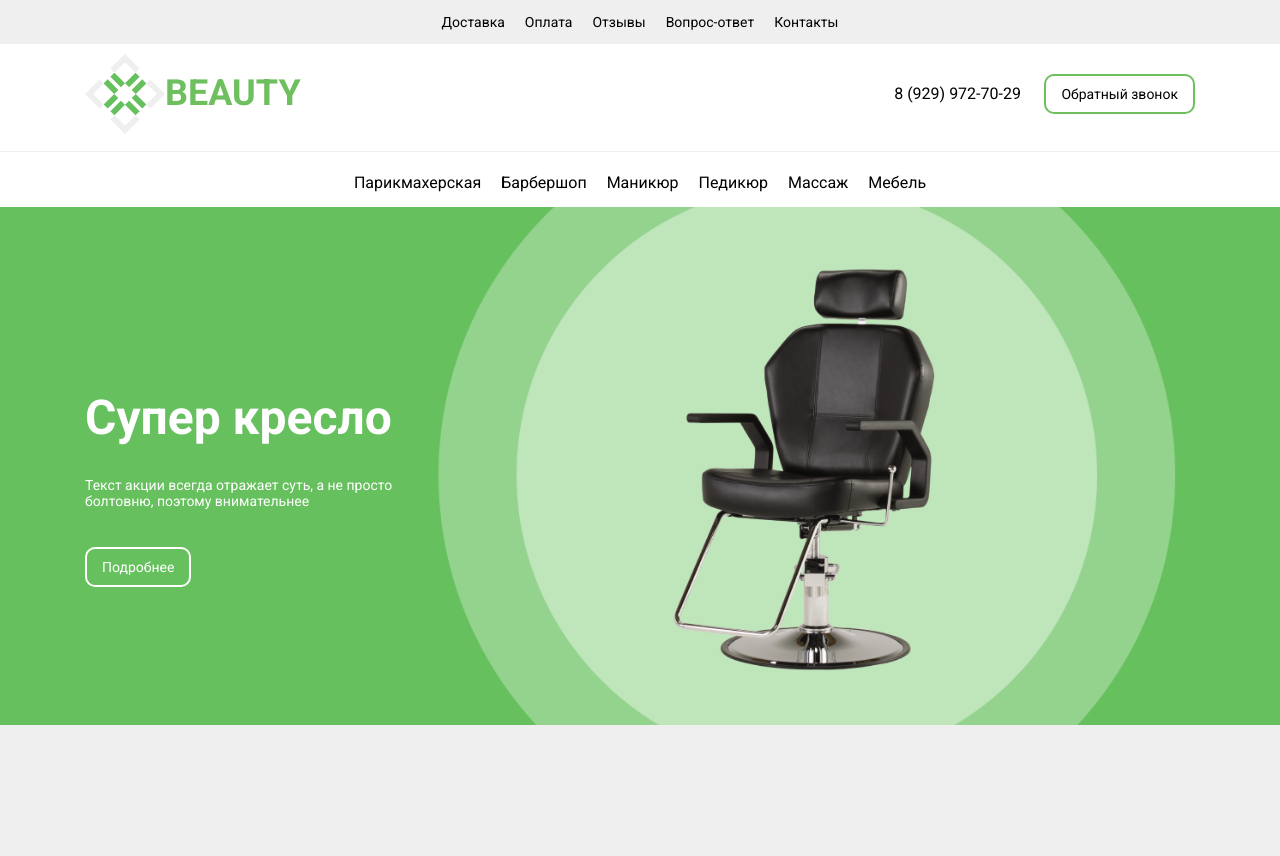
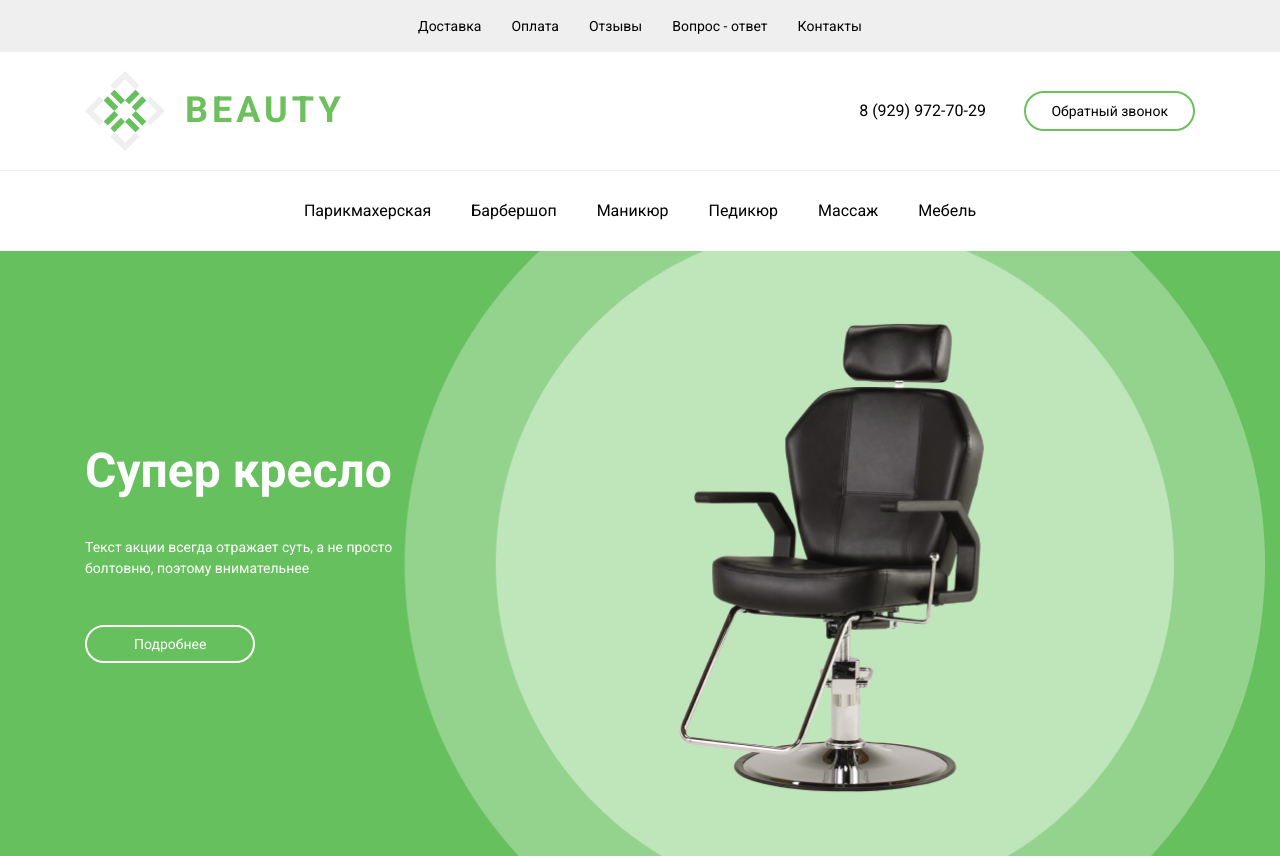
Before and after one commit to springfil/HTMLfun, a plain HTML site: page index.html in a window 1280 px wide. Before the commit the page ends 800 px from the top, so only its background shows below. Drawn offline with nearby package versions, Linux system fonts and the light colour scheme.

Commit message:
use pixel perfect to first section + header

```diff
--- a/css/style.css
+++ b/css/style.css
@@ -16,12 +16,12 @@ body {
     display: flex;
     justify-content: center;
     list-style-type: none;
-    padding-left: 0;
+    padding: 4px 0;
 }
 
 .nav > li {
-    margin-left: 10px;
-    margin-right: 10px;
+    margin-left: 15px;
+    margin-right: 15px;
 }
 
 .nav > li > a {
@@ -31,13 +31,14 @@ body {
 
 .header {
     background-color: #ffffff;
+    /* padding-top: 5px; */
 }
 
 .header-top {
     display: flex;
     justify-content: space-between;
     align-items: center;
-    padding: 10px 0px;
+    padding: 19px 0px 12px 0;
 }
 
 .logo {
@@ -47,9 +48,11 @@ body {
     display:flex;
     align-items: center;
     margin-right: 10px;
+    letter-spacing: 4px;
 }
 
 .logo-image{
+    margin-right: 20px;
     display:block;
     width: 80px;
     height: 80px;
@@ -62,20 +65,25 @@ body {
 
 .header-info button {
     font-size: 14px;
-    border-radius: 10px;
+    border-radius: 20px;
     border: 2px solid #6dc05d;
     background-color: transparent;
-    padding: 10px 15px;
-    margin-left: 20px;
+    padding: 10px 25px;
+    margin-left: 35px;
 }
 
 .header-bottom{
-    padding: 15px 0;
+    padding: 20px 0 27px 0;
 }
 
 .header-bottom .nav {
     font-size: 16px;
     margin: 0;
+}
+
+.header-bottom .nav >li{
+    margin-left: 20px;
+    margin-right: 20px;
 }
 
 hr{
@@ -89,26 +97,28 @@ hr{
     background-repeat: no-repeat;
     background-size: cover;
     background-position: center center;
-    padding-top: 150px;
-    padding-bottom: 150px;
+    padding-top: 159px;
+    padding-bottom: 204px;
     color: #ffffff;
 }
 .banner p{
-    margin-bottom: 50px;
+    margin-bottom: 57px;
     max-width: 315px;
+    line-height: 1.5;
 }
 
 .title {
     font-size: 48px;
+    margin-bottom: 39px;
     font-weight: 700;
 }
 
 .btn{
-    border-radius: 10px;
+    border-radius: 20px;
     border: 2px solid #ffffff;
     background-color: transparent;
     padding: 10px 15px;
     color: #ffffff;
-    padding: 10px 15px;
+    padding: 9px 47px;
     text-decoration: none;
 }
```
Also changed, not shown: index.html (+1 -1 lines).
